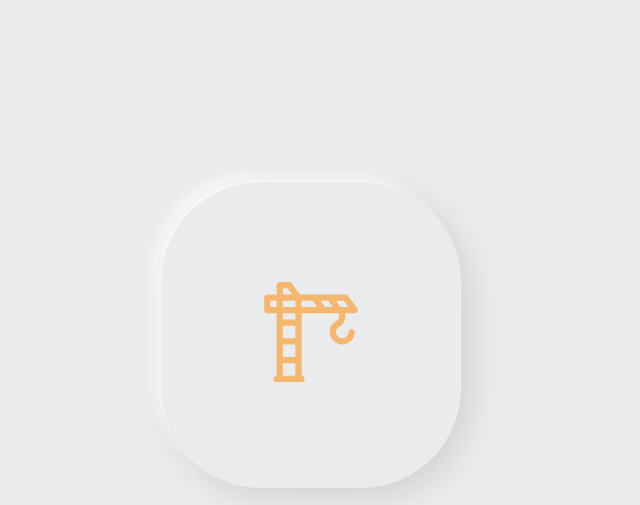
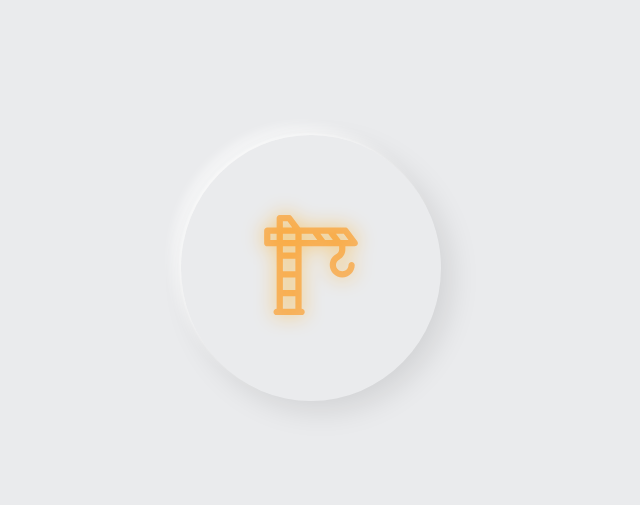
Before and after one commit to johndosselman/coming-soon-page, a plain HTML site: page index.html in a window 1280 px wide. Shown: the top 505 px of the page, without its empty margins (329-969 px from the left). Drawn offline with Linux system fonts and the light colour scheme.

Commit message:
added glow to crane icon, rounded button

```diff
--- a/index.html
+++ b/index.html
@@ -15,7 +15,7 @@
           height="100px"
           width="100px"
           viewBox="0 0 512 512"
-          class="svg-inset"
+          class="svg-glow"
         >
           <path
             d="M492.796,134.398l-48-64C441.78,66.367,437.038,64,431.999,64H199.997L156.796,6.398C153.78,2.367,149.038,0,143.999,0h-48  C87.163,0,80,7.164,80,16v48H31.999C23.163,64,16,71.164,16,80v64c0,8.836,7.163,16,15.999,16H80v320c-9,0-16.001,7.164-16.001,16  s7.163,16,15.999,16h16h96h16c8.836,0,16.001-7.164,16.001-16S217,480,208,480V160h192v16.969c0,9.484-4.735,17.922-12.071,21.508  c-22.164,10.828-35.93,32.875-35.93,57.523c0,34.695,29.312,64,64.008,64c35.289,0,63.992-28.711,63.992-64c0-8.836-7.164-16-16-16  c-8.836,0-16,7.164-16,16c0,17.648-14.352,32-31.992,32c-17.055,0-32.008-14.953-32.008-32c0-12.328,6.891-23.352,17.977-28.773  C420.218,218.313,432,198.586,432,176.969V160h47.999c6.063,0,11.602-3.422,14.313-8.844  C497.022,145.734,496.436,139.25,492.796,134.398z M327.997,128l-24-32h40.004l24,32H327.997z M112,32h23.999l23.999,32H112V32z   M176,96v32h-64V96H176z M48,128V96h32v32H48z M112,320h64v64h-64V320z M176,288h-64v-64h64V288z M112,480v-64h64v64H112z M176,192  h-64v-32h64V192z M208,96h56.001l24,32H208V96z M407.997,128l-24-32h40.002l24,32H407.997z"
--- a/stylesheet.css
+++ b/stylesheet.css
@@ -11,20 +11,20 @@ body {
 .container {
   display: flex;
   flex-direction: column;
-  justify-content: center;
+  justify-content: space-evenly;
   align-items: center;
   height: 100vh;
 }
 
 .container-item1 {
-  margin: 20px;
-  padding: 100px;
-  border-radius: 100px;
+  padding: 80px;
+  border-radius: 50%;
   box-shadow: 10px 10px 30px rgba(0, 0, 0, 0.1),
     -2px -2px 2px rgba(255, 255, 255, 0.5),
     -10px -10px 10px rgba(255, 255, 255, 0.5);
 }
 
-.svg-inset {
+.svg-glow {
   fill: #ff8c0088;
+  filter: drop-shadow(0 0 10px orange);
 }
```
